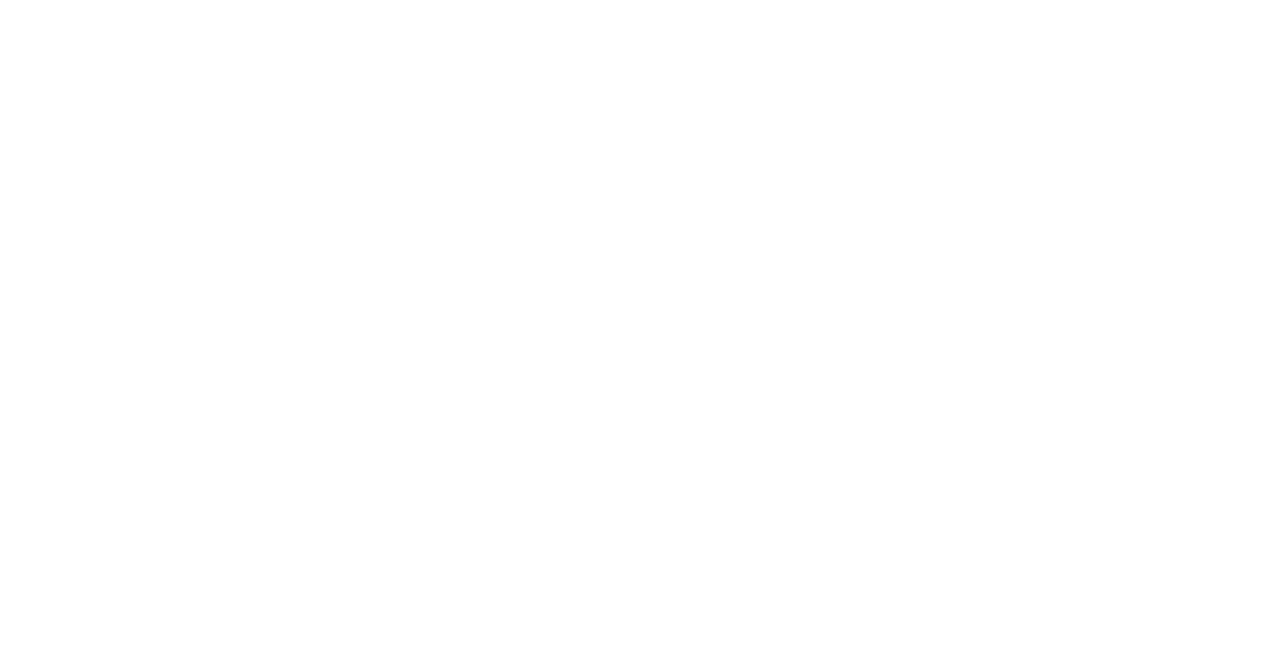
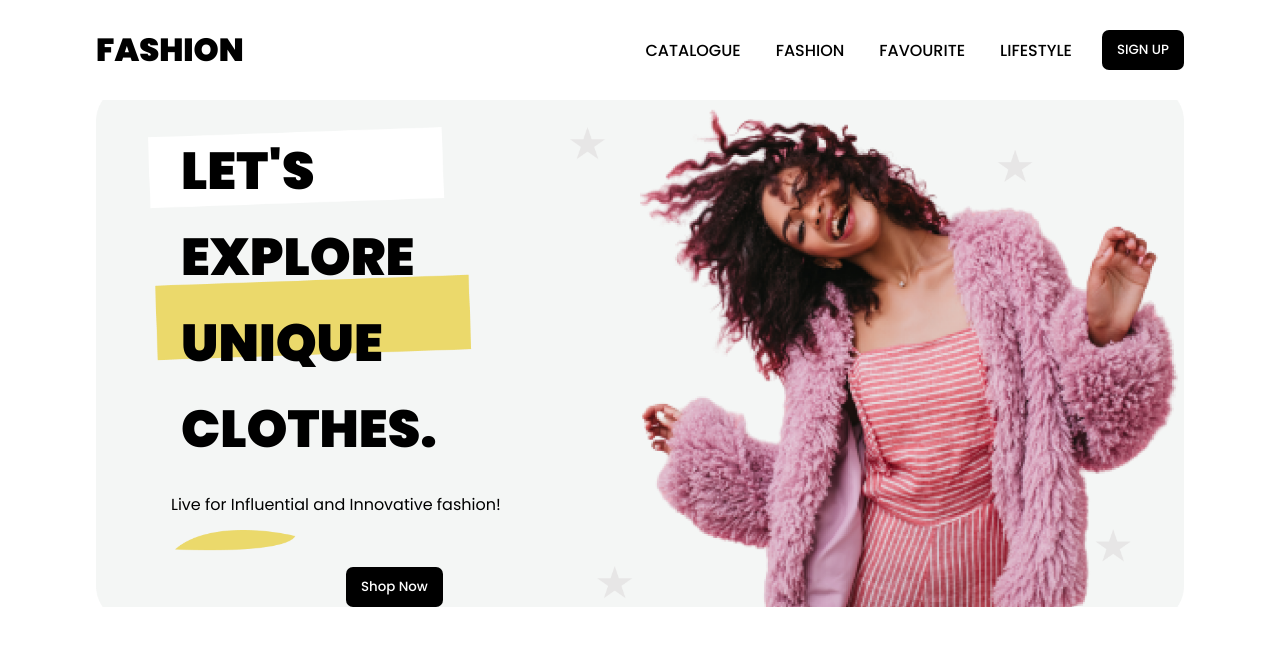
Before and after one commit to CarlosJEG/DaniProject, a plain HTML site: page index.html in a window 1280 px wide. Drawn offline with Linux system fonts and the light colour scheme.

Commit message:
firt commit

```diff
--- a/index.html
+++ b/index.html
@@ -4,9 +4,50 @@
   <meta charset="UTF-8">
   <meta http-equiv="X-UA-Compatible" content="IE=edge">
   <meta name="viewport" content="width=device-width, initial-scale=1.0">
-  <title>Document</title>
+  <link rel="stylesheet" href="style.css">
+  <title>Project</title>
 </head>
 <body>
 
+  <!-- HEADER -->
+  <header class="header">
+    <div class="headerContainer">
+      <div class="headerLogo">
+        <a href="#">
+          <h1>FASHION</h1>
+        </a>
+      </div>
+      <nav class="navbar">
+        <ul class="navbarItems">
+          <li>CATALOGUE</li>
+          <li>FASHION</li>
+          <li>FAVOURITE</li>
+          <li>LIFESTYLE</li>
+        </ul>
+        <button class="navbarButton">SIGN UP</button>
+      </nav>
+    </div>
+  </header>
+
+    <!-- MAIN -->
+    <main class="main">
+
+      <div class="mainContainer">
+        <div class="mainContent">
+          <div class="mainTitle">
+            <h2>LET'S</h2>
+            <h2>EXPLORE</h2>
+            <h2>UNIQUE</h2>
+            <h2>CLOTHES.</h2>
+          </div>
+          <p class="mainDescription">Live for Influential and Innovative fashion!</p>
+          <button class="mainButton">Shop Now</button>
+        </div>
+        <div class="mainImage">
+          <img src="./image-main.png" alt="Foto">
+        </div>
+      </div>
+
+    </main>
 </body>
 </html>
--- /dev/null
+++ b/style.css
@@ -0,0 +1,116 @@
+@import url('https://fonts.googleapis.com/css2?family=Poppins:wght@400;500;700;900&display=swap');
+
+* {
+  margin: 0;
+  padding: 0;
+  box-sizing: border-box;
+  font-family: 'Poppins', sans-serif;
+}
+
+h1 {
+  font-weight: 900;
+}
+
+a {
+  color: black;
+  text-decoration: none;
+}
+
+/* HEADER */
+.header {
+  height: 100px;
+}
+
+.headerContainer {
+  width: 85%;
+  height: 100%;
+  margin: 0 auto;
+
+  display: flex;
+  justify-content: space-between;
+  align-items: center;
+}
+
+.navbar {
+  display: flex;
+  align-items: center;
+  gap: 30px;
+}
+
+.navbarItems {
+  display: flex;
+  gap: 35px;
+}
+
+.navbarItems li {
+  list-style: none;
+  font-weight: 500;
+}
+
+.navbarButton {
+  background-color: black;
+  color: white;
+  border-radius: 7px;
+  border: none;
+  padding: 10px 15px;
+  font-weight: bold;
+  cursor: pointer;
+  font-weight: 500;
+}
+
+/* MAIN */
+.main {
+  display: flex;
+  justify-content: center;
+}
+
+.mainContainer {
+  background-image: url(./main.png);
+  background-repeat: no-repeat;
+  background-position: center;
+  background-size: cover;
+  width: 85%;
+  display: flex;
+}
+
+.mainContent {
+  flex: 0 0 50%;
+}
+
+.mainImage {
+  flex: 0 0 50%;
+}
+
+.mainImage img {
+  width: 100%;
+  height: 100%;
+}
+
+.mainTitle {
+  margin-left: 85px;
+  margin-top: 28px;
+}
+
+.mainTitle h2 {
+  line-height: 86px;
+  font-weight: 900;
+  font-size: 52px;
+}
+
+.mainDescription {
+  margin-left: 75px;
+  margin-top: 20px;
+}
+
+.mainButton {
+  background-color: black;
+  color: white;
+  border-radius: 7px;
+  border: none;
+  padding: 10px 15px;
+  font-weight: bold;
+  cursor: pointer;
+  font-weight: 500;
+  margin-left: 250px;
+  margin-top: 50px;
+}
```
Also changed, not shown: Instagram post - 1.png (added), image-main.png (added), main.png (added).
